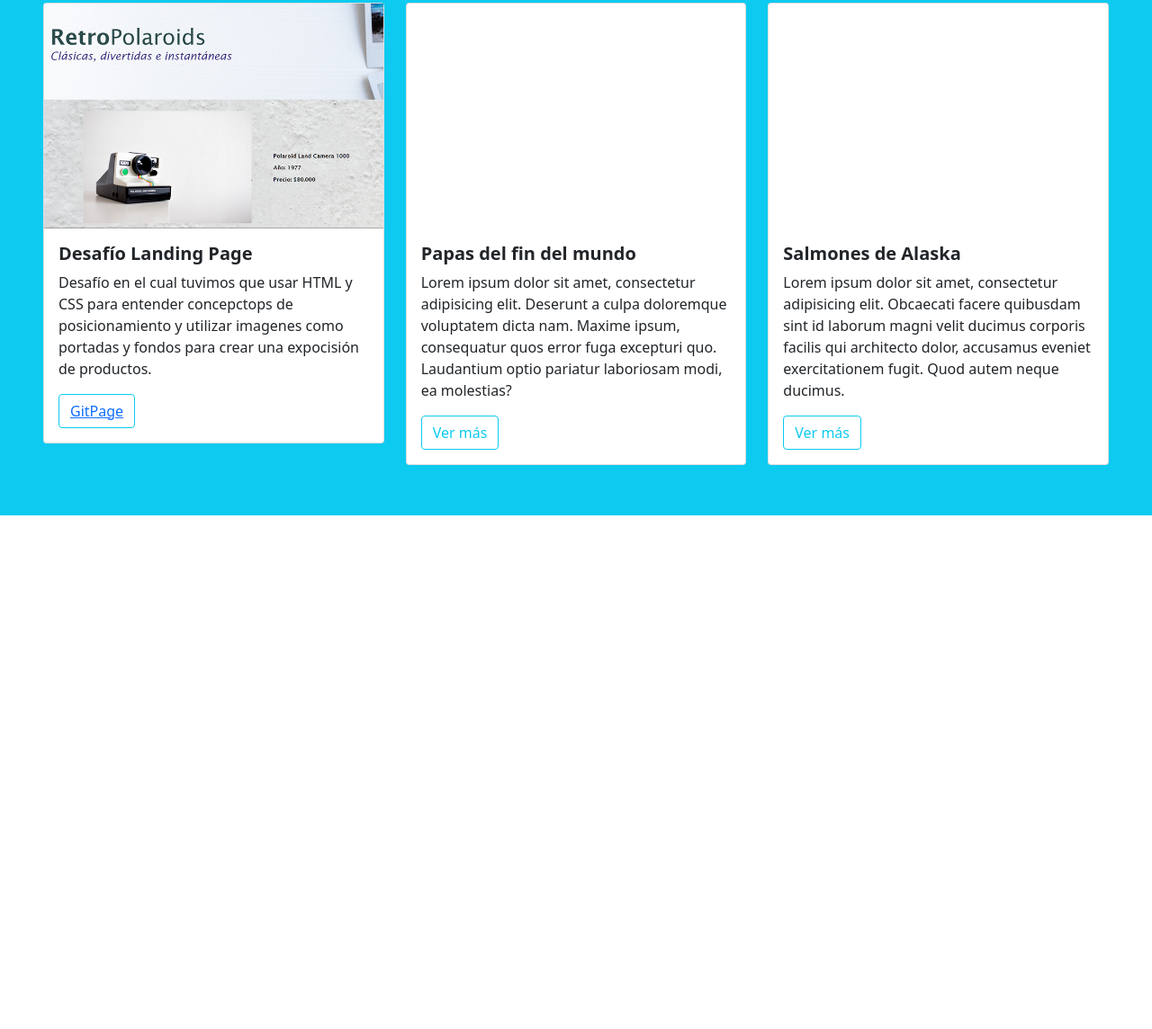
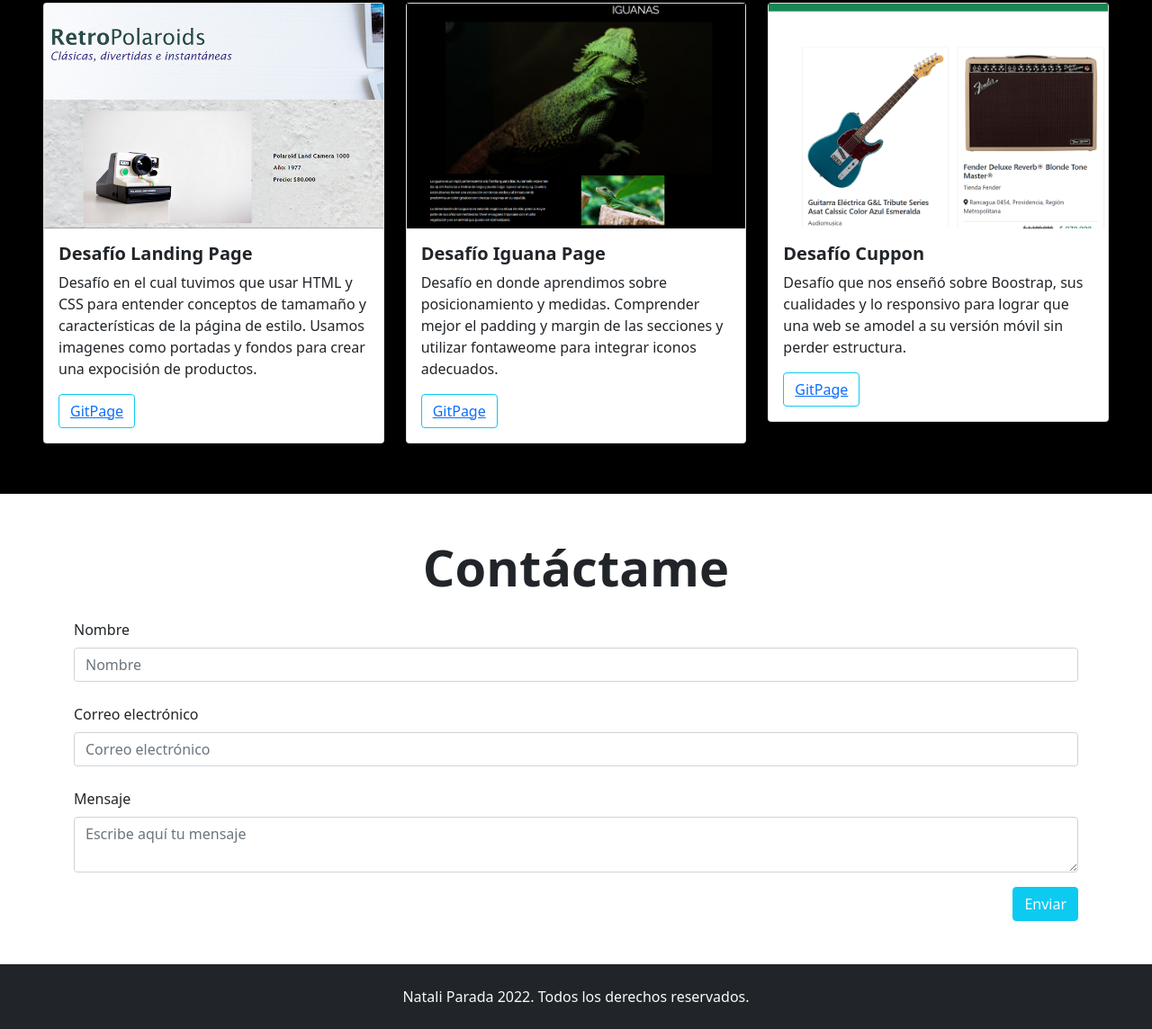
Before and after one commit to nmedicm/NataliParada.github.io, a plain HTML site: page index.html in a window 1280 px wide. Shown: the part 1330-2474 px from the top of the page at 90% size. Before the commit the page ends 1951 px from the top, so only its background shows below. Drawn offline with nearby package versions, Linux system fonts and the light colour scheme.

Commit message:
avance seccion proyectos

```diff
--- a/index.html
+++ b/index.html
@@ -84,18 +84,18 @@
     </div>
 </section>
 
-<section id="Mis-trabajos" class="my-5 p-5 bg-info">
+<section id="Mis-trabajos" class="my-5 p-5 bg-black">
 
     <h2 class="display-4 fw-bold text-center text-light mb-3">Proyectos</h2>
 
     <div class="row">
-        <div class="col-12 col-sm-4 py-2">
+        <div class=" col-12 col-sm-4 py-2">
             <div class="card">
                 <div class="image-top" style="background-image: url(/assets/img/landingpagecover.png)"></div>
                 <div class="card-body">
                     <h5 class="card-title fw-bold">Desafío Landing Page</h5>
                     <p class="card-text">
-                        Desafío en el cual tuvimos que usar HTML y CSS para entender concepctops de posicionamiento y utilizar imagenes como portadas y fondos para crear una expocisión de productos.
+                        Desafío en el cual tuvimos que usar HTML y CSS para entender conceptos de tamamaño y características de la página de estilo. Usamos imagenes como portadas y fondos para crear una expocisión de productos.
                     </p>
                     <button type="button" class="btn btn-outline-info">
                         <a href="https://nataliparada.github.io/landing-page/" class="card-link">GitPage</a>
@@ -105,40 +105,68 @@
         </div>
         <div class="col-12 col-sm-4 py-2">
             <div class="card">
-                <div class="image-top" style="background-image: url(assets/img/card-2.jpg)"></div>
+                <div class="image-top" style="background-image: url(/assets/img/iguanapagecover.png)"></div>
                 <div class="card-body">
-                    <h5 class="card-title fw-bold">Papas del fin del mundo</h5>
+                    <h5 class="card-title fw-bold">Desafío Iguana Page</h5>
                     <p class="card-text">
-                        Lorem ipsum dolor sit amet, consectetur adipisicing elit.
-                        Deserunt a culpa doloremque voluptatem dicta nam. Maxime ipsum,
-                        consequatur quos error fuga excepturi quo. Laudantium optio
-                        pariatur laboriosam modi, ea molestias?
+                        Desafío en donde aprendimos sobre posicionamiento y medidas. Comprender mejor el padding y margin de las secciones y utilizar fontaweome para integrar iconos adecuados.
                     </p>
                     <button type="button" class="btn btn-outline-info">
-                        Ver más
+                        <a href="https://nataliparada.github.io/iguana-page/" class="card-link">GitPage</a>
                     </button>
                 </div>
             </div>
         </div>
         <div class="col-12 col-sm-4 py-2">
             <div class="card">
-                <div class="image-top" style="background-image: url(assets/img/card-3.jpg)"></div>
+                <div class="image-top" style="background-image: url(/assets/img/cupponcover.png)"></div>
                 <div class="card-body">
-                    <h5 class="card-title fw-bold">Salmones de Alaska</h5>
+                    <h5 class="card-title fw-bold">Desafío Cuppon</h5>
                     <p class="card-text">
-                        Lorem ipsum dolor sit amet, consectetur adipisicing elit.
-                        Obcaecati facere quibusdam sint id laborum magni velit ducimus
-                        corporis facilis qui architecto dolor, accusamus eveniet
-                        exercitationem fugit. Quod autem neque ducimus.
+                        Desafío que nos enseñó sobre Boostrap, sus cualidades y lo responsivo para lograr que una web se amodel a su versión móvil sin perder estructura.
                     </p>
                     <button type="button" class="btn btn-outline-info">
-                        Ver más
+                        <a href="https://nataliparada.github.io/cuppon/"
+                        class="card-link">GitPage</a>
                     </button>
                 </div>
             </div>
         </div>
     </div>
+</section>
 
+    <section id="Contacto" class="container my-5 text-dark">
+
+        <h2 class="display-4 fw-bold text-center my-4">Contáctame</h2>
+
+        <form>
+
+
+            <div class="form-group mb-4">
+                <label class="mb-2">Nombre</label>
+                <input class="form-control" placeholder="Nombre">
+            </div>
+
+            <div class="form-group mb-4">
+                <label class="mb-2">Correo electrónico</label>
+                <input class="form-control" placeholder="Correo electrónico" />
+            </div>
+
+
+            <div class="form-group">
+                <label class="mb-2">Mensaje</label>
+                <textarea class="form-control" placeholder="Escribe aquí tu mensaje"></textarea>
+            </div>
+
+            <div class="my-3 text-end">
+                <button class="btn btn-info text-light">Enviar</button>
+            </div>
+     </form>
 </section>
+
+<footer class=" bg-dark text-center text-light p-4">
+    <p class="mb-0">Natali Parada 2022. Todos los derechos reservados.</p>
+</footer>
+
 </body>
 </html>
```
Also changed, not shown: assets/img/cupponcover.png (added), assets/img/iguanapagecover.png (added).
